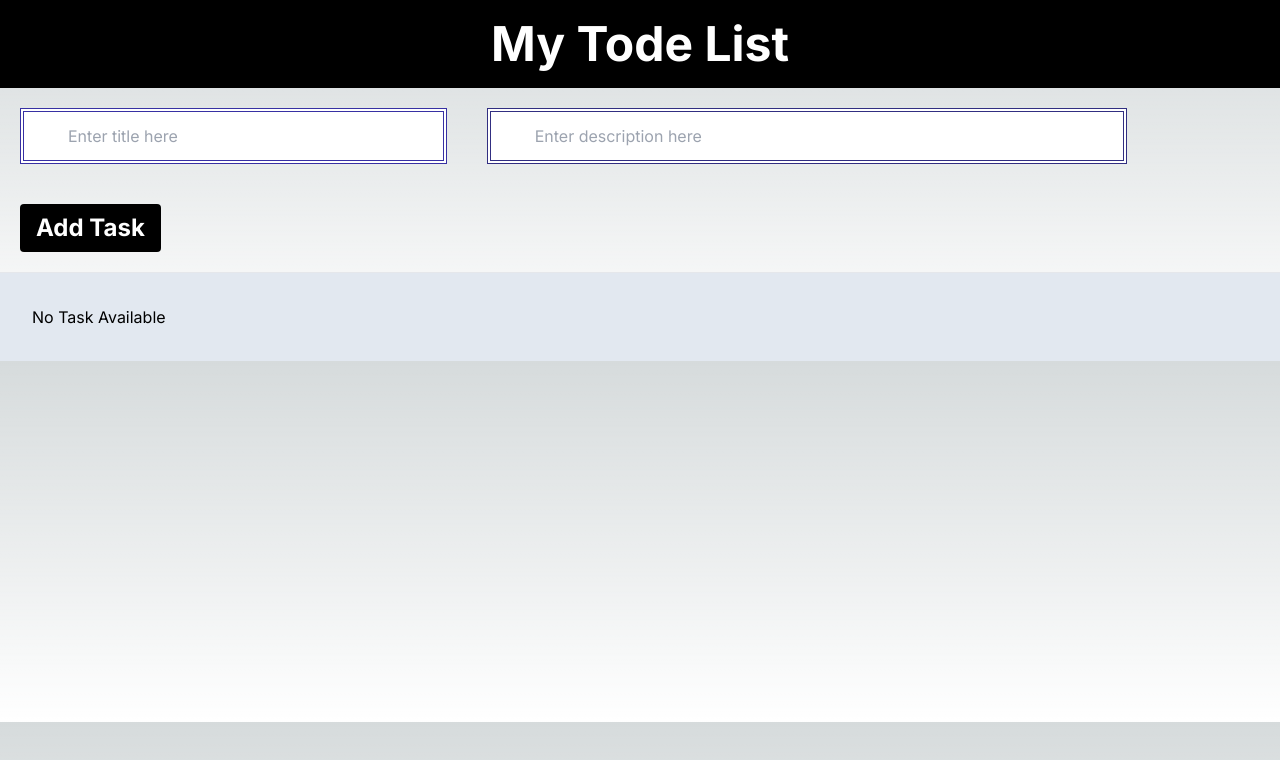
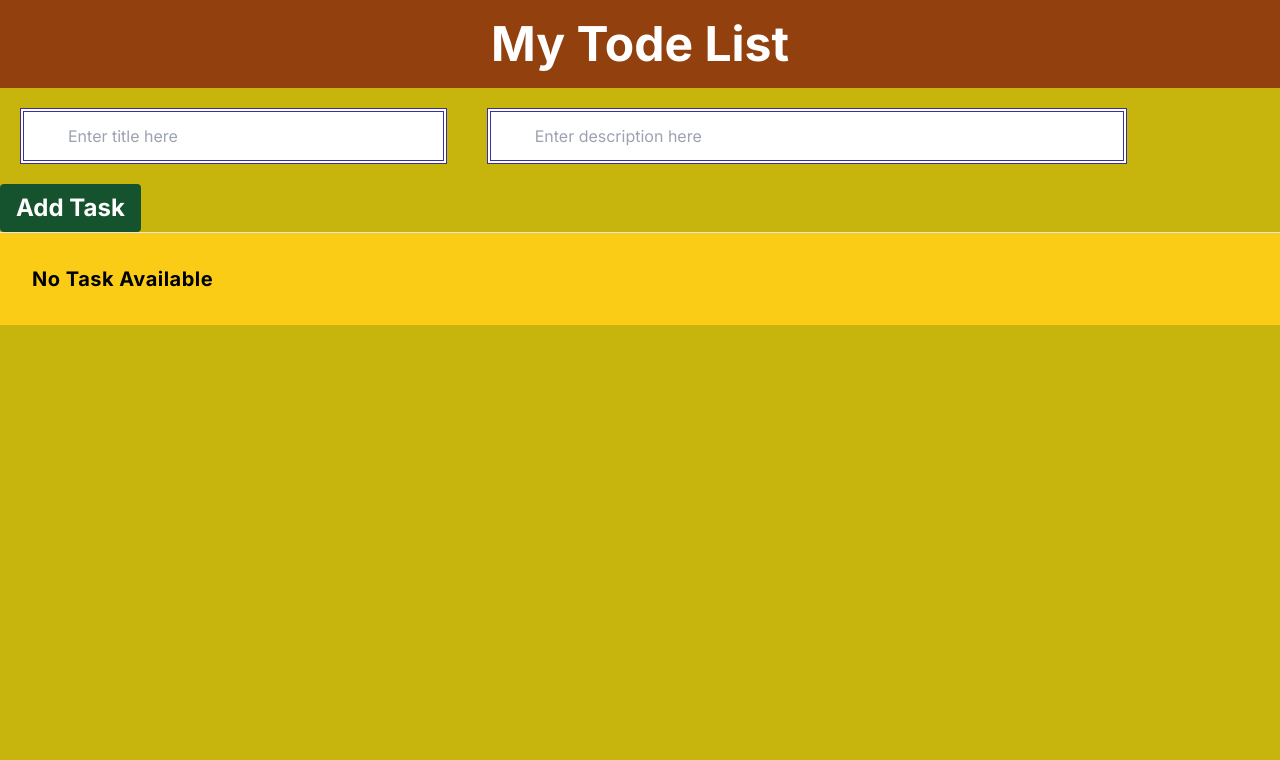
Before and after one commit to jeevans1965/todolist, a Next.js app: page / in a window 1280 px wide. Shown: the top 760 px of the page. Built offline with nearby package versions, Linux system fonts and the light colour scheme.

Commit message:
changed 2 files

```diff
--- a/app/globals.css
+++ b/app/globals.css
@@ -17,11 +17,5 @@
 }
 
 body {
-  color: rgb(var(--foreground-rgb));
-  background: linear-gradient(
-      to bottom,
-      transparent,
-      rgb(var(--background-end-rgb))
-    )
-    rgb(var(--background-start-rgb));
+  background-color: rgb(199, 181, 14);
 }
--- a/app/page.js
+++ b/app/page.js
@@ -26,15 +26,16 @@ const page = () => {
 
 
 
-  let renderTask=<h2>No Task Available</h2>
+  let renderTask=<h2 className='tracking-wide text-xl font-bold'>No Task Available</h2>
 
 
   if(mainTask.length>0){
   renderTask=mainTask.map((t,i)=>{
     return (
-      <li key={i} className='flex items-cnter justify-between mb-5'>
+      <li key={i} className='flex items-cnter justify-between mb-5 '>
     <div className='flex justify-between mb-5 w-2/3'>
-      <h5 className='text-2xl items-cnter font-semibold'>{t.title}</h5>
+      <h5 className='text-2xl items-cnter font-semibold '>{t.title}</h5>
+
       <h5 className='text-xl items-cnter font-semibold'>{t.desc}</h5>
     </div>
 
@@ -42,7 +43,7 @@ const page = () => {
       onClick={()=>{
         deleteHandler(i)
       }}
-      className='bg-white text-black px-4 py-2 rounded font-bold'>
+      className='bg-green-500 px-4 text-red-800 py-2 rounded font-bold'>
         Delete
       </button>
 
@@ -54,8 +55,10 @@ const page = () => {
 
 
   return (
-    <>
-      <h1 className='bg-black text-white text-center p-5 m-0 text-5xl font-bold'>
+
+
+    <div  >
+      <h1 className='bg-amber-800 text-white text-center p-5 m-0 text-5xl font-bold'>
         My Tode List
       </h1>
 
@@ -63,7 +66,7 @@ const page = () => {
       <form onSubmit={submitHandler}>
 
         <input type="text"
-        className='border-double border-4 border-indigo-800 px-11 w-1/3 py-3 m-5 '
+        className='border-double border-4 border-indigo-800 px-11 w-2/6 py-3 m-5 '
         placeholder='Enter title here'
         value={title}
         onChange={(e)=>{
@@ -73,7 +76,7 @@ const page = () => {
 
 
         <input type="text"
-        className='border-double border-4 w-1/2 border-indigo-900 px-11 py-3 m-5 '
+        className='border-double border-4 w-3/6 border-indigo-800 px-11 py-3 m-5 '
         placeholder='Enter description here'
         value={desc}
         onChange={(e)=>{
@@ -81,18 +84,18 @@ const page = () => {
         }}
         />
 
-        <button className='bg-black text-white text-2xl font-bold rounded px-4 py-2 m-5'>
+        <button className='bg-green-900  text-white text-2xl font-bold rounded px-4 py-2 '>
           Add Task
         </button>
 
       </form>
       <hr/>
 
-      <div className='p-8 bg-slate-200'>
-        <ul>{renderTask}</ul>
+      <div className='p-8 bg-yellow-400'>
+        <ul >{renderTask}</ul>
       </div>
 
-    </>
+    </div>
   )
 }
 
```
